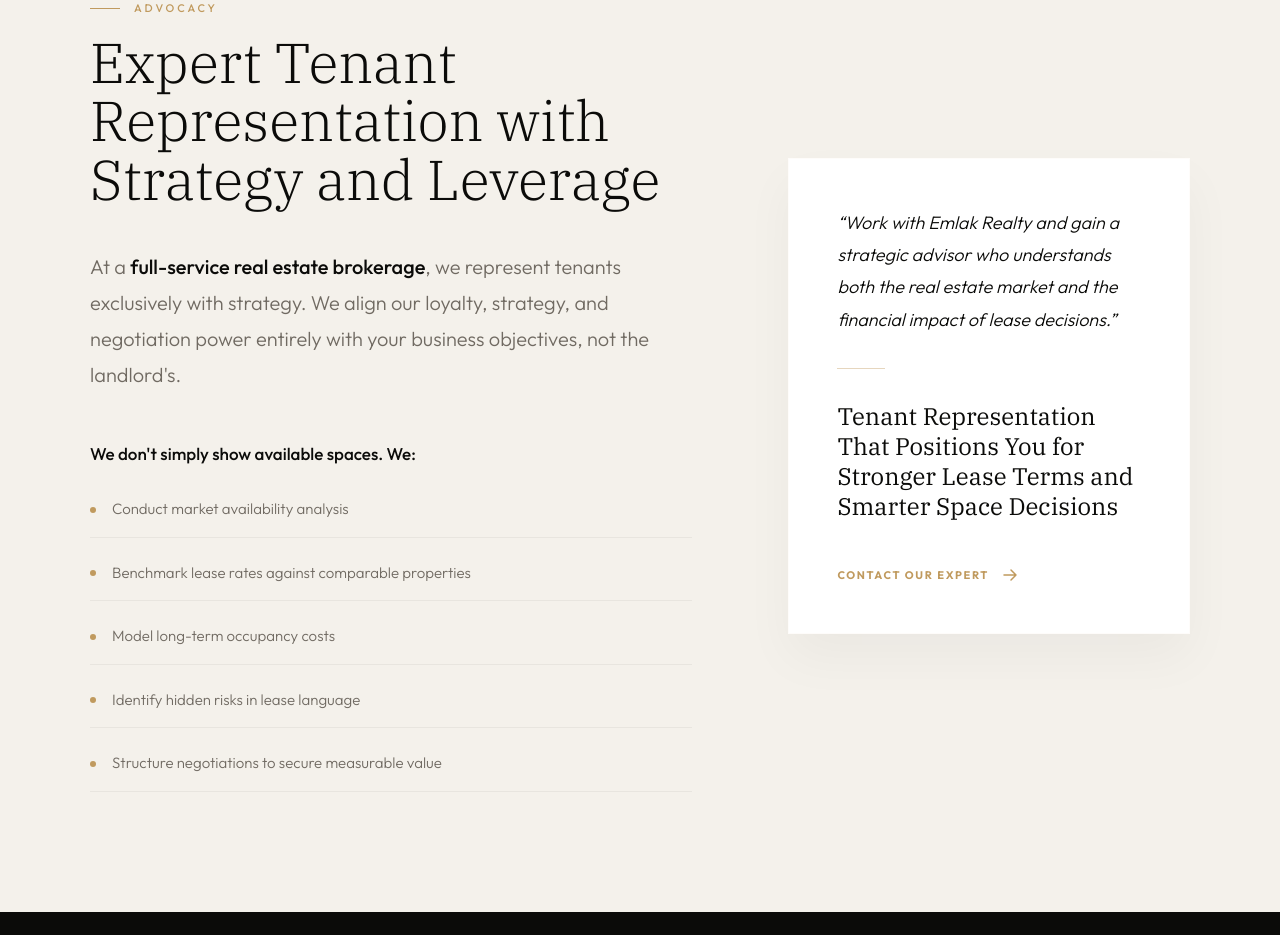
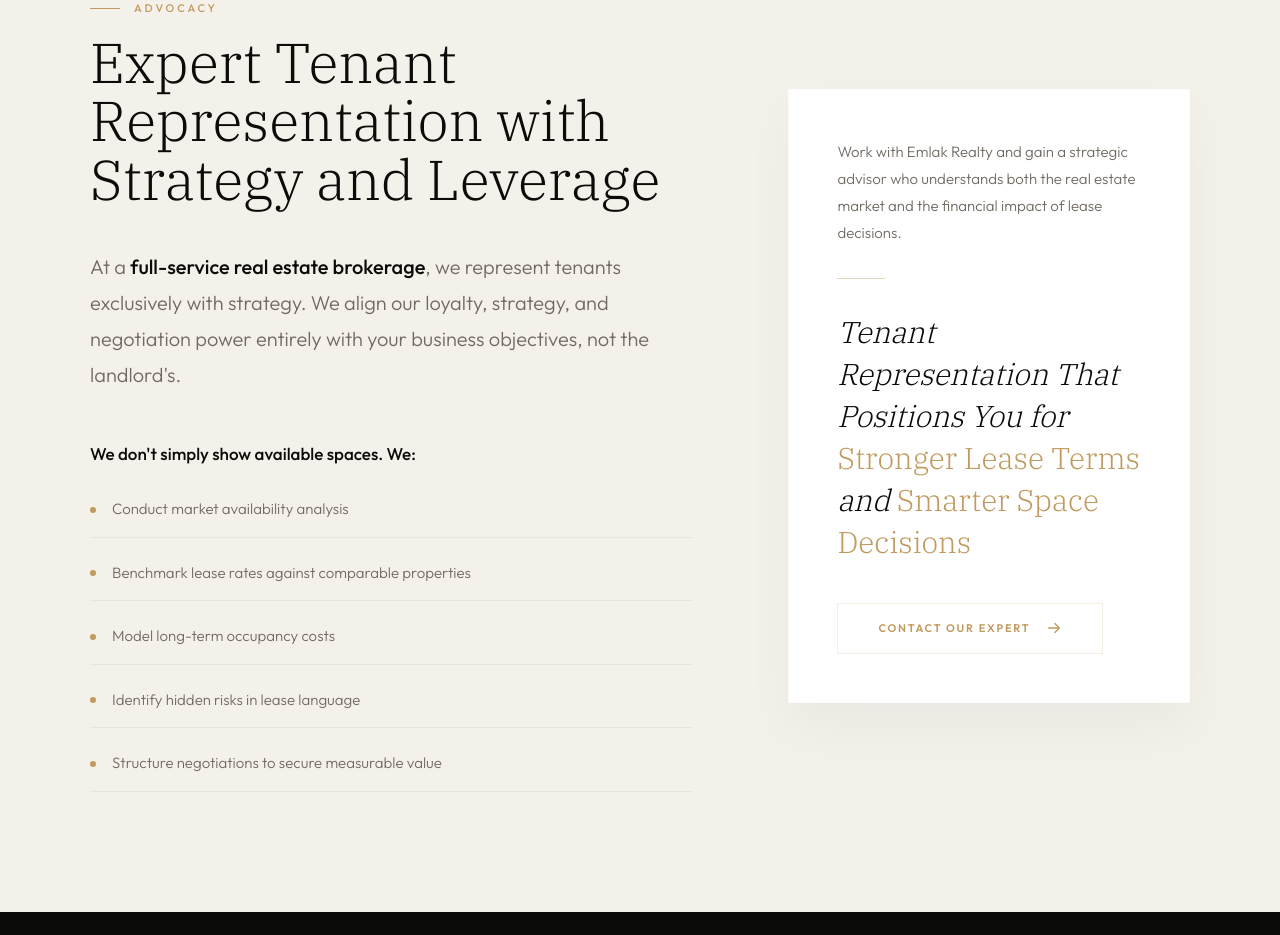
Before and after one commit to talha-exe/emlak-demo, a Next.js app: page /tenant-representation in a window 1280 px wide. Shown: the part 800-1735 px from the top of the page. Built offline with nearby package versions, Linux system fonts and the light colour scheme.

Commit message:
Tenant Changes Done.

```diff
--- a/src/components/pages/tenant-representation/TenantRepresentationPage.jsx
+++ b/src/components/pages/tenant-representation/TenantRepresentationPage.jsx
@@ -69,15 +69,15 @@ export default function TenantRepresentationPage() {
               </div>
             </div>
             <div className="bg-white p-12 border border-gold/[.15] shadow-[0_24px_48px_rgba(0,0,0,.04)]">
-              <p className="text-[18px] text-dark font-light leading-[1.8] italic mb-8">
-                &ldquo;Work with Emlak Realty and gain a strategic advisor who understands both the real estate market and the financial impact of lease decisions.&rdquo;
+              <p className="text-[15px] text-mid font-light leading-[1.8] mb-8">
+                Work with Emlak Realty and gain a strategic advisor who understands both the real estate market and the financial impact of lease decisions.
               </p>
               <div className="w-12 h-px bg-gold/40 mb-8" />
-              <p className="font-serif text-2xl text-dark mb-10 leading-tight">Tenant Representation That Positions You for Stronger Lease Terms and Smarter Space Decisions</p>
-              <Link href="https://emlakrealty.com" className="inline-flex items-center gap-3 text-gold text-[11px] tracking-[.15em] uppercase font-bold group">
+              <p className="font-serif text-[clamp(20px,2.4vw,30px)] font-light italic text-dark mb-10 leading-[1.4]">Tenant Representation That Positions You for <em className="not-italic text-gold">Stronger Lease Terms</em> and <em className="not-italic text-gold">Smarter Space Decisions</em></p>
+              <a href="https://emlakrealty.com" target="_blank" rel="noopener noreferrer" className="inline-flex items-center gap-4 bg-transparent text-gold text-[11px] tracking-[.16em] uppercase font-semibold py-[16px] px-10 no-underline transition-all duration-300 border border-gold hover:bg-gold hover:text-dark hover:-translate-y-0.5 hover:shadow-[0_8px_32px_rgba(192,154,94,.2)] group">
                 Contact Our Expert
-                <svg width="18" height="18" viewBox="0 0 18 18" fill="none" className="transition-transform duration-300 group-hover:translate-x-1.5"><path d="M3 9h12M10 4l5 5-5 5" stroke="currentColor" strokeWidth="1.5" strokeLinecap="round" strokeLinejoin="round"/></svg>
-              </Link>
+                <svg width="16" height="16" viewBox="0 0 18 18" fill="none" className="transition-transform duration-300 group-hover:translate-x-1.5"><path d="M3 9h12M10 4l5 5-5 5" stroke="currentColor" strokeWidth="1.5" strokeLinecap="round" strokeLinejoin="round"/></svg>
+              </a>
             </div>
           </div>
         </section>
```
